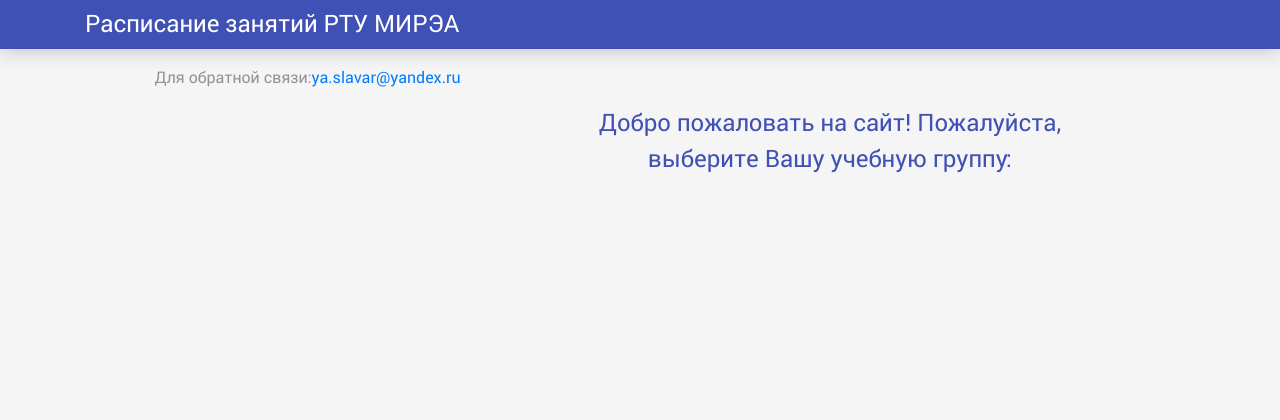
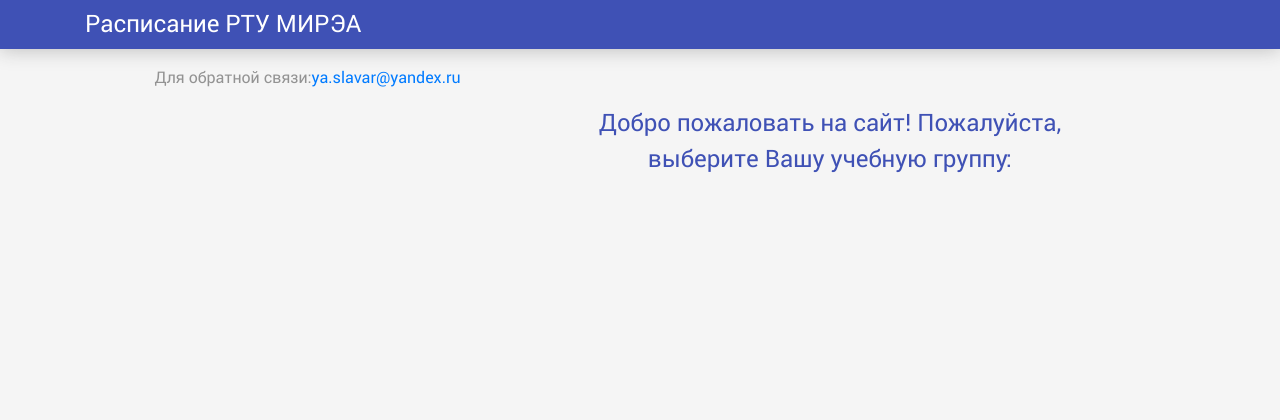
Before and after one commit to YaSlavar/rtu_timetable, a PHP site: page /index.php?view=index in a window 1280 px wide. Shown: the top 420 px of the page. Run offline with PHP 8.4, Linux system fonts and the light colour scheme; data comes from the database, SQL or seed files in the repository; data that the repository does not hold is empty.

Commit message:
Изменено название в шапке

```diff
--- a/index.php
+++ b/index.php
@@ -118,7 +118,7 @@
     <div class="container">
         <div class="row">
             <div id="logo" class="col-lg">
-                Расписание занятий РТУ МИРЭА
+                Расписание РТУ МИРЭА
             </div>
         </div>
     </div>
```
